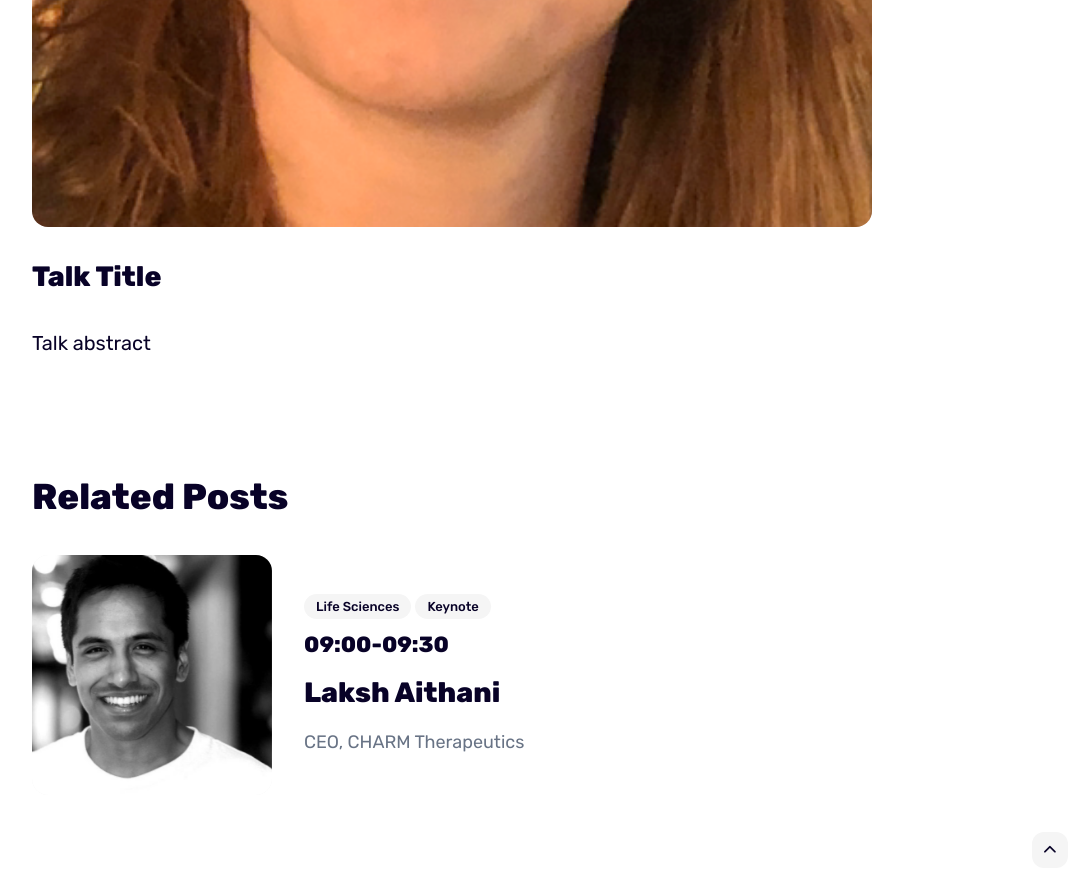
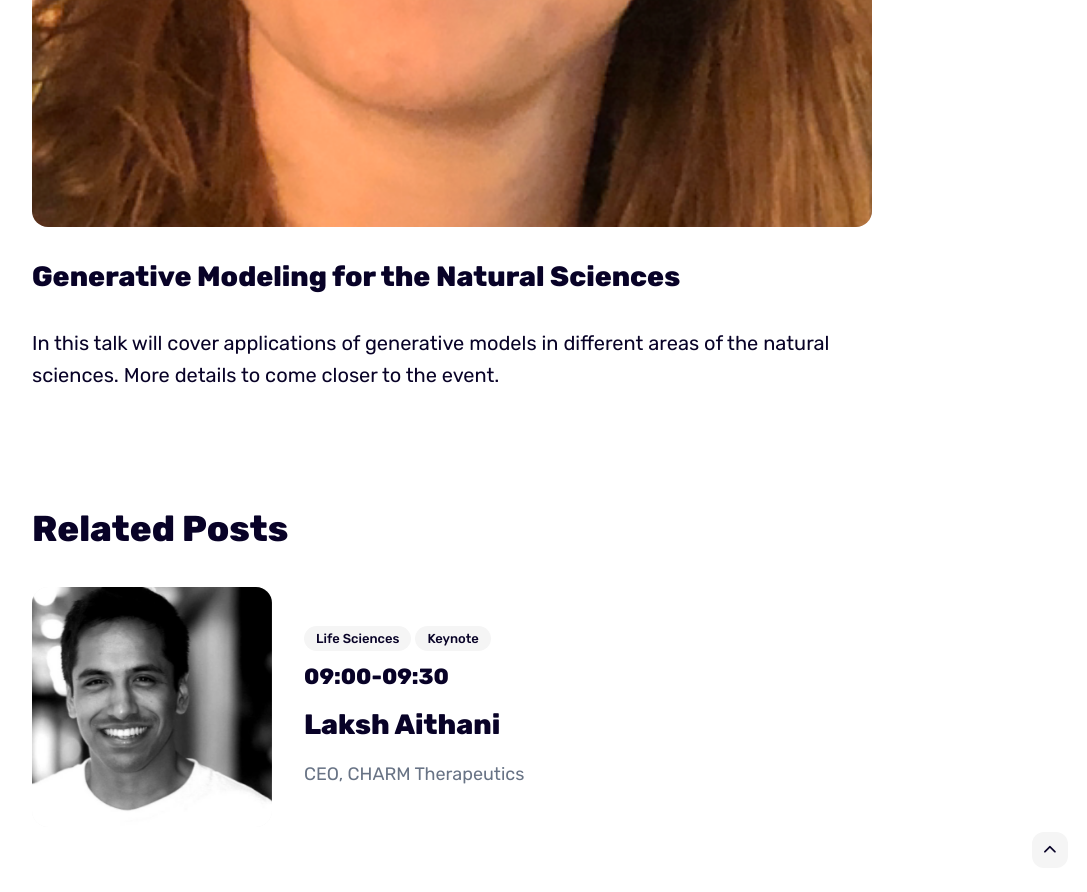
Before and after one commit to icml-ml4lms/icml-ml4lms.github.io, a Jekyll site: the page built from _posts/2024-01-01-1625.markdown, in a window 1280 px wide and 900 px high, scrolled down 1022 px. Shown: the top 892 px of the window, without its empty margins (188-1275 px from the left). Built offline with Jekyll 4.4.1, drawn with Linux system fonts in a browser that asks for light colours.

Commit message:
more abstracts

```diff
--- a/_posts/2024-01-01-1440.markdown
+++ b/_posts/2024-01-01-1440.markdown
@@ -11,4 +11,8 @@ order: 5
 ---
 
 ## Coffee Break Sponsored by Pfizer
-Sponsored by (.)
+Pfizer Inc. is an American multinational pharmaceutical and biotechnology corporation headquartered at The Spiral in Manhattan, New York City. The company was established in 1849 in New York by two German entrepreneurs, Charles Pfizer (1824–1906) and his cousin Charles F. Erhart (1821–1891).
+
+Pfizer develops and produces medicines and vaccines for immunology, oncology, cardiology, endocrinology, and neurology. The company's largest products by sales are the Pfizer–BioNTech COVID-19 vaccine ($11 billion in 2023 revenues), apixaban ($6 billion in 2023 revenues), a pneumococcal conjugate vaccine ($6 billion in 2023 revenues), palbociclib ($4 billion in 2023 revenues), and tafamidis ($3 billion in 2023 revenues). In 2023, 46% of the company's revenues came from the United States, 6% came from Japan, and 48% came from other countries.
+
+The company ranks 38th on the Fortune 500 and 39th on the Forbes Global 2000.
--- a/_posts/2024-01-01-1625.markdown
+++ b/_posts/2024-01-01-1625.markdown
@@ -10,5 +10,5 @@ tags: [Keynote, Material Science]
 order: 3
 ---
 
-## Talk Title
-Talk abstract
+## Generative Modeling for the Natural Sciences
+In this talk will cover applications of generative models in different areas of the natural sciences. More details to come closer to the event.
```
Also changed, not shown: 4 other files.
